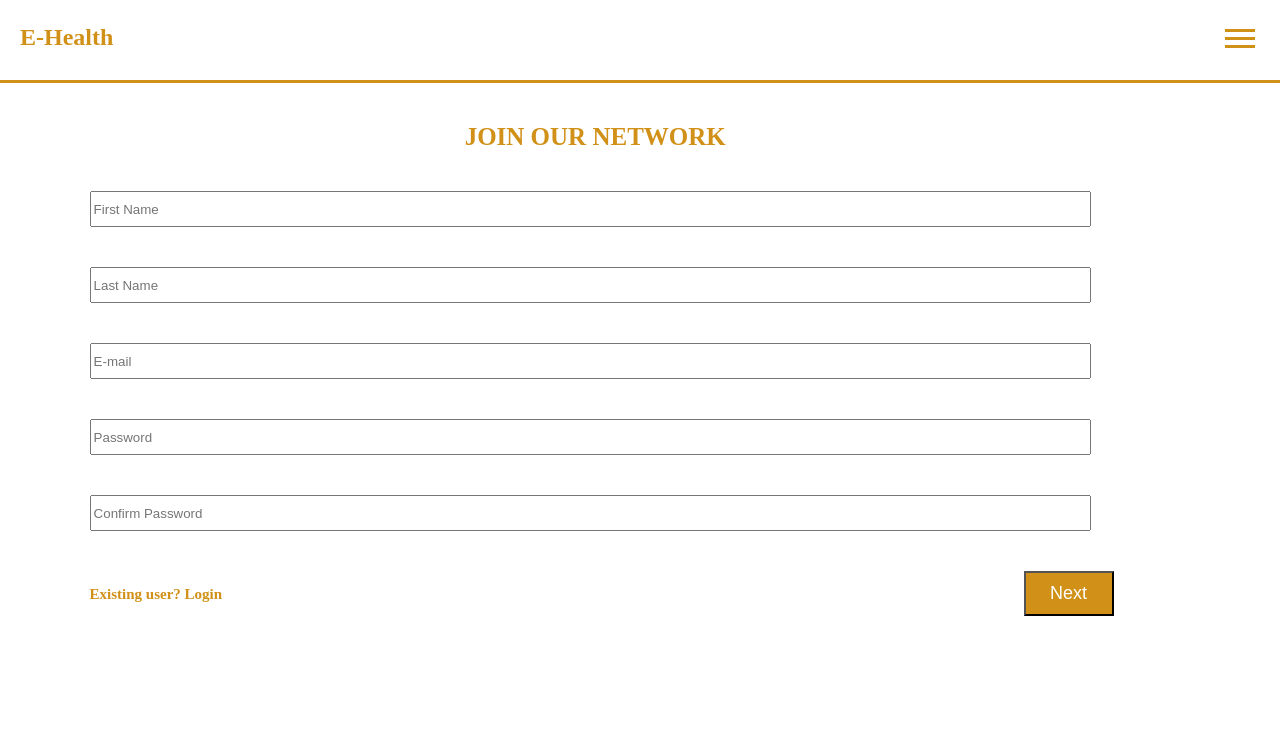
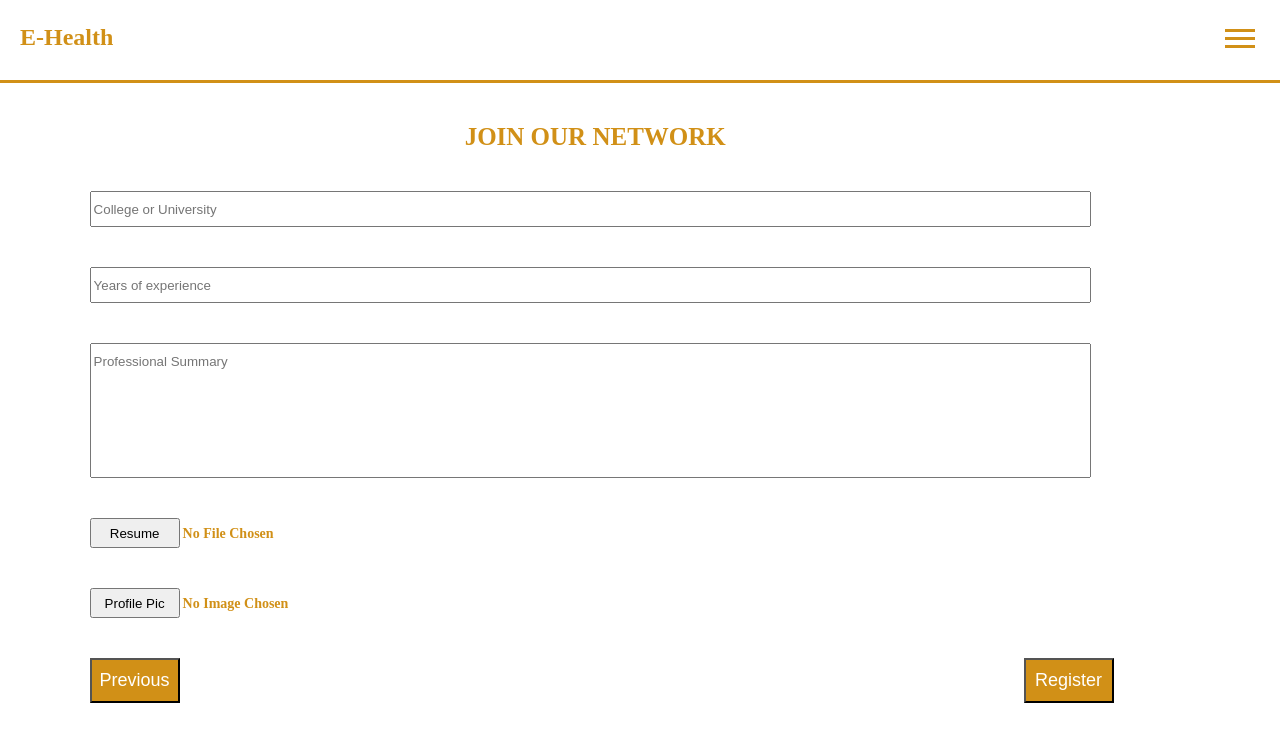
Before and after one commit to Isralh/E-Health, a React (Create React App) app in the folder client/: page /providerRegister in a window 1280 px wide. Shown: the top 742 px of the page. Built offline with nearby package versions, Linux system fonts and the light colour scheme.

Commit message:
Change input configuration

```diff
--- a/client/package.json
+++ b/client/package.json
@@ -34,6 +34,7 @@
   },
   "devDependencies": {
     "axios": "^0.19.2",
-    "node-sass": "^4.14.1"
+    "node-sass": "^4.14.1",
+    "react-images-upload": "^1.2.8"
   }
 }
--- a/client/src/Components/Register/Provider/Form.js
+++ b/client/src/Components/Register/Provider/Form.js
@@ -1,4 +1,4 @@
-import React from 'react'
+import React, { useRef } from 'react'
 import './Styles.scss'
 export const FirstForm = ({
   handleChange, handleNext, firstNameError, lastNameError,
@@ -7,12 +7,11 @@ export const FirstForm = ({
 }) => {
   return (
     <div className='form-container'>
-      <form className='first-form' data-testid='form-control'>
+      <form className='first-form'>
         <div className='input-wrapper'>
-          <p data-testid='firstNameError'>{firstNameError}</p>
+          <p>{firstNameError}</p>
           <input
             type='text'
-            data-testid='firstName'
             name='firstName'
             placeholder='First Name'
             required
@@ -24,7 +23,6 @@ export const FirstForm = ({
           <p>{lastNameError}</p>
           <input
             type='text'
-            data-testid='lastName'
             name='lastName'
             placeholder='Last Name'
             required
@@ -36,7 +34,6 @@ export const FirstForm = ({
           <p>{emailError}</p>
           <input
             type='text'
-            data-testid='email'
             name='email'
             placeholder='E-mail'
             required
@@ -48,7 +45,6 @@ export const FirstForm = ({
           <p>{passwordError}</p>
           <input
             type='text'
-            data-testid='password'
             name='password'
             placeholder='Password'
             required value={password}
@@ -59,7 +55,6 @@ export const FirstForm = ({
           <p>{confirmPasswordError}</p>
           <input
             type='text'
-            data-testid='confirmPassword'
             name='confirmPassword'
             placeholder='Confirm Password'
             required value={confirmPassword}
@@ -70,7 +65,6 @@ export const FirstForm = ({
       <div className='button-container'>
         <p>Existing user? <span>Login</span></p>
         <button
-          data-testid='first-form-button'
           type='button'
           onClick={handleNext}
         >Next
@@ -80,7 +74,21 @@ export const FirstForm = ({
   )
 }
 
-export const SecondForm = ({ handleChange, previousForm, handleSubmit }) => {
+export const SecondForm = ({
+  handleChange, previousForm, handleSubmit, handleResumeUpload,
+  resumeFile, handleImageUpload, imageFile
+}) => {
+  const resumeRef = useRef(null)
+  const imageRef = useRef(null)
+
+  const handleResumeClick = () => {
+    resumeRef.current.click()
+  }
+
+  const handleImageClick = () => {
+    imageRef.current.click()
+  }
+
   return (
     <div className='form-container'>
       <form className='second-form'>
@@ -115,22 +123,33 @@ export const SecondForm = ({ handleChange, previousForm, handleSubmit }) => {
         <div className='input-wrapper'>
           <input
             type='file'
+            ref={resumeRef}
+            accept='.pdf, .doc'
+            hidden='hidden'
+            className='resume-file'
             name='resume'
             placeholder='Resume'
             required
-            onChange={handleChange}
+            onChange={handleResumeUpload}
           />
+          <button className='upload-button' type='button' onClick={handleResumeClick}>Resume</button>
+          <span className='upload-text'>{resumeFile.length > 0 ? resumeFile : 'No File Chosen'}</span>
         </div>
         <div className='input-wrapper'>
           <input
             type='file'
-            accept='.jpeg .png .jpg'
+            ref={imageRef}
+            hidden='hidden'
+            className='image-file'
+            accept='.jpeg, .png, .jpg'
             name='profilePicture'
             placeholder='Profile Picture'
             required
-            onChange={handleChange}
+            onChange={handleImageUpload}
           />
         </div>
+        <button className='upload-button' type='button' onClick={handleImageClick}>Profile Pic</button>
+        <span className='upload-text'>{imageFile.length > 0 ? imageFile : 'No Image Chosen'}</span>
       </form>
       <div className='button-container'>
         <button
--- a/client/src/Components/Register/Provider/Helpers.js
+++ b/client/src/Components/Register/Provider/Helpers.js
@@ -30,3 +30,15 @@ export const validateErrors = (firstName, lastName, email, password, confirmPass
     state(true)
   } else state(false)
 }
+
+export const validateImageFiles = (fileValue, state) => {
+  if (!fileValue.includes('.jpg') && !fileValue.includes('.png') && !fileValue.includes('.jpeg')) {
+    return window.alert('please select correct file type')
+  } else state(prev => { return { ...prev, profilePicture: fileValue } })
+}
+
+export const validateResumeFiles = (fileValue, state) => {
+  if (!fileValue.includes('.pdf') && !fileValue.includes('.doc')) {
+    return window.alert('please select correct file type')
+  } else state(prev => { return { ...prev, resume: fileValue } })
+}
--- a/client/src/Components/Register/Provider/ProviderRegister.js
+++ b/client/src/Components/Register/Provider/ProviderRegister.js
@@ -3,7 +3,10 @@ import './Styles.scss'
 import NavBar from '../../Home/NavBar/NavBar'
 import Heading from './Heading'
 import { FirstForm, SecondForm } from './Form'
-import { validateFirstName, validateLastName, validatePassWord, validateConfirmPassword, validateErrors } from './Helpers'
+import {
+  validateFirstName, validateLastName, validatePassWord,
+  validateConfirmPassword, validateErrors, validateResumeFiles, validateImageFiles
+} from './Helpers'
 const ProviderRegister = () => {
   // forminput state for the registration page
   const [formInput, setFormInput] = useState({
@@ -43,6 +46,17 @@ const ProviderRegister = () => {
     setFormInput(prev => { return { ...prev, [e.target.name]: value } })
   }
 
+  // onchange function to select profile image
+  const imageUpload = (e) => {
+    const imageValue = e.target.files[0].name
+    validateImageFiles(imageValue, setFormInput)
+  }
+
+  // onchange function to select profile image
+  const resumeUpload = (e) => {
+    const resumeValue = e.target.files[0].name
+    validateResumeFiles(resumeValue, setFormInput)
+  }
   // go to the previous form section
   const handlePrevious = () => {
     setFirstFormComplete(false)
@@ -66,6 +80,9 @@ const ProviderRegister = () => {
     console.log(errors)
     console.log(formInput)
   }, [formInput, errors])
+  useEffect(() => {
+    setFirstFormComplete(true)
+  }, [])
   return (
     <div className='container'>
       <NavBar />
@@ -75,6 +92,10 @@ const ProviderRegister = () => {
           ? <SecondForm
             handleChange={handleFormInput}
             previousForm={handlePrevious}
+            resumeFile={formInput.resume}
+            imageFile={formInput.profilePicture}
+            handleImageUpload={imageUpload}
+            handleResumeUpload={resumeUpload}
           />
           : <FirstForm
             firstName={formInput.firstName}
--- a/client/src/Components/Register/Provider/Styles.scss
+++ b/client/src/Components/Register/Provider/Styles.scss
@@ -60,6 +60,20 @@
           }
         }
       }
+      .upload-button {
+        width: 90px;
+        height: 30px;
+        cursor: pointer;
+      }
+      .upload-button:hover {
+        background: $fontColor;
+        color: white;
+      }
+      .upload-text {
+        margin-left: 3px;
+        font-size: 14px;
+        font-weight: bolder;
+      }
     }
   }
 }
```
Also changed, not shown: 1 other file (tests, documents, lock files or other folders).
